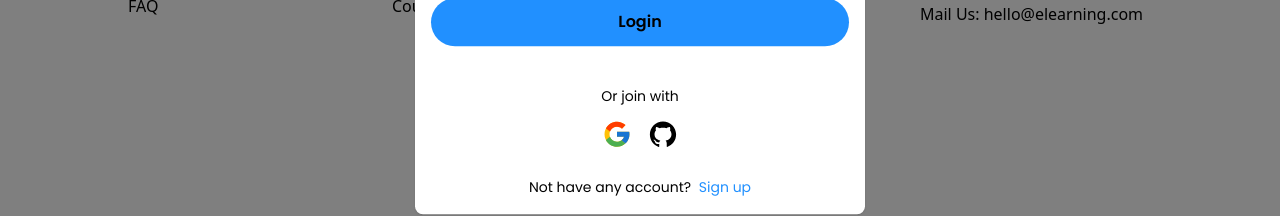
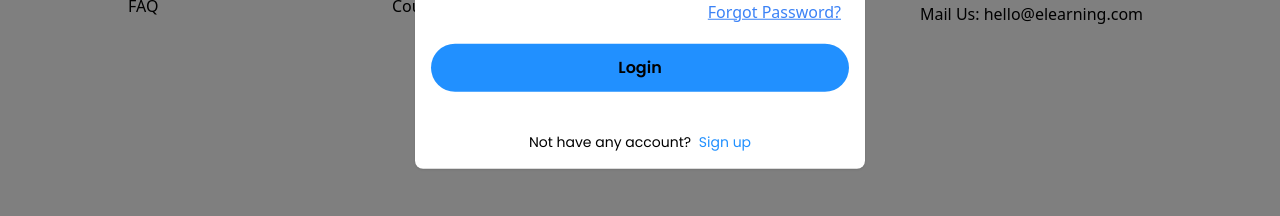
Before and after one commit to SINGH-SAHAB/BLMS, a Next.js app in the folder client/: page /faq in a window 1280 px wide. Both pictures are taken after a click on the icon 1204 px from the left and 48 px from the top of the page. Shown: the part 454-670 px from the top of the page. Built offline with nearby package versions, Linux system fonts and the light colour scheme; no server answers.

Commit message:
removed social Auth

```diff
--- a/client/app/components/Auth/Login.tsx
+++ b/client/app/components/Auth/Login.tsx
@@ -123,13 +123,13 @@ const Login: FC<Props> = ({ setRoute, setOpen, refetch }) => {
           <input type="submit" value="Login" className={`${styles.button}`} />
         </div>
         <br />
-        <h5 className="text-center pt-4 font-Poppins text-[14px] text-black dark:text-white">
+        {/* <h5 className="text-center pt-4 font-Poppins text-[14px] text-black dark:text-white">
           Or join with
         </h5>
         <div className="flex items-center justify-center my-3">
           <FcGoogle size={30} className="cursor-pointer mr-2" onClick={() => signIn("google")} />
           <AiFillGithub size={30} className="cursor-pointer ml-2" onClick={() => signIn("github")} />
-        </div>
+        </div> */}
         <h5 className="text-center pt-4 font-Poppins text-[14px]">
           Not have any account?{" "}
           <span
--- a/client/app/components/Auth/SignUp.tsx
+++ b/client/app/components/Auth/SignUp.tsx
@@ -286,13 +286,13 @@ const Signup: FC<Props> = ({ setRoute }) => {
       </form>
       </div>
       <div className=" w-full flex flex-col items-center justify-center">
-        <h5 className="text-center font-Poppins text-[14px] text-black dark:text-white">
+        {/* <h5 className="text-center font-Poppins text-[14px] text-black dark:text-white">
           Or join with
         </h5>
         <div className="flex items-center justify-center my-2">
           <FcGoogle size={30} className="cursor-pointer mr-2" />
           <AiFillGithub size={30} className="cursor-pointer ml-2" />
-        </div>
+        </div> */}
         <h5 className="text-center font-Poppins text-[14px]">
           Already have an account?{" "}
           <span
```
Also changed, not shown: 1 other file (tests, documents, lock files or other folders).
